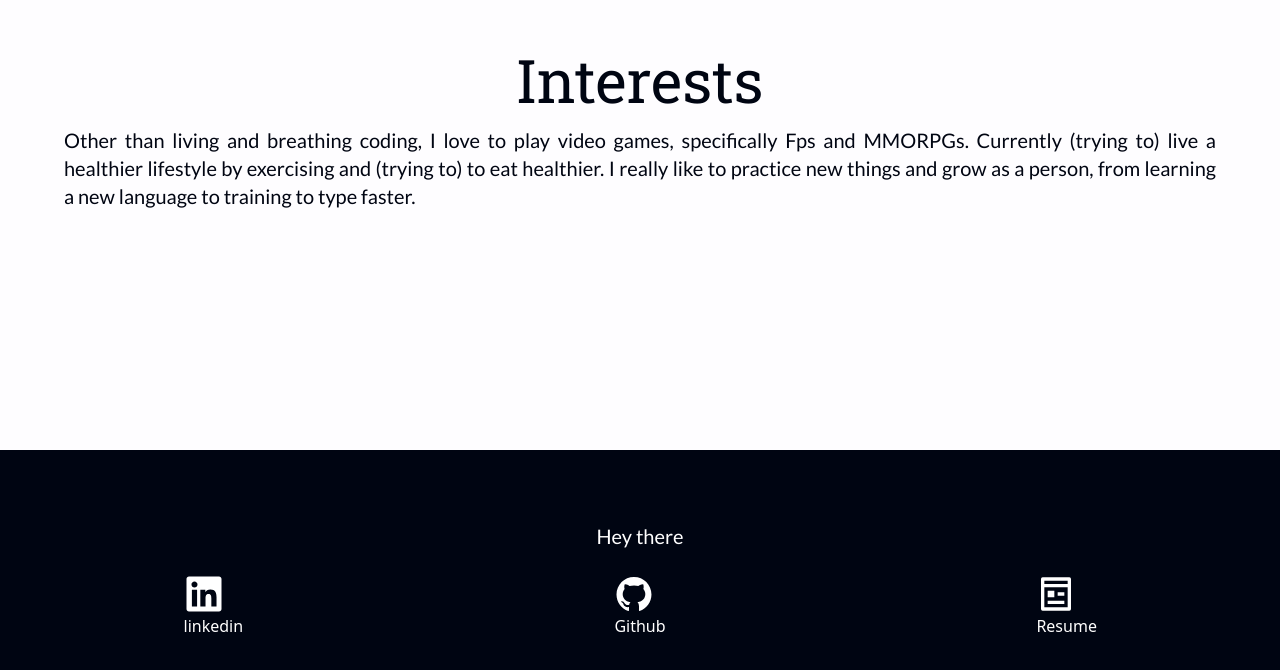
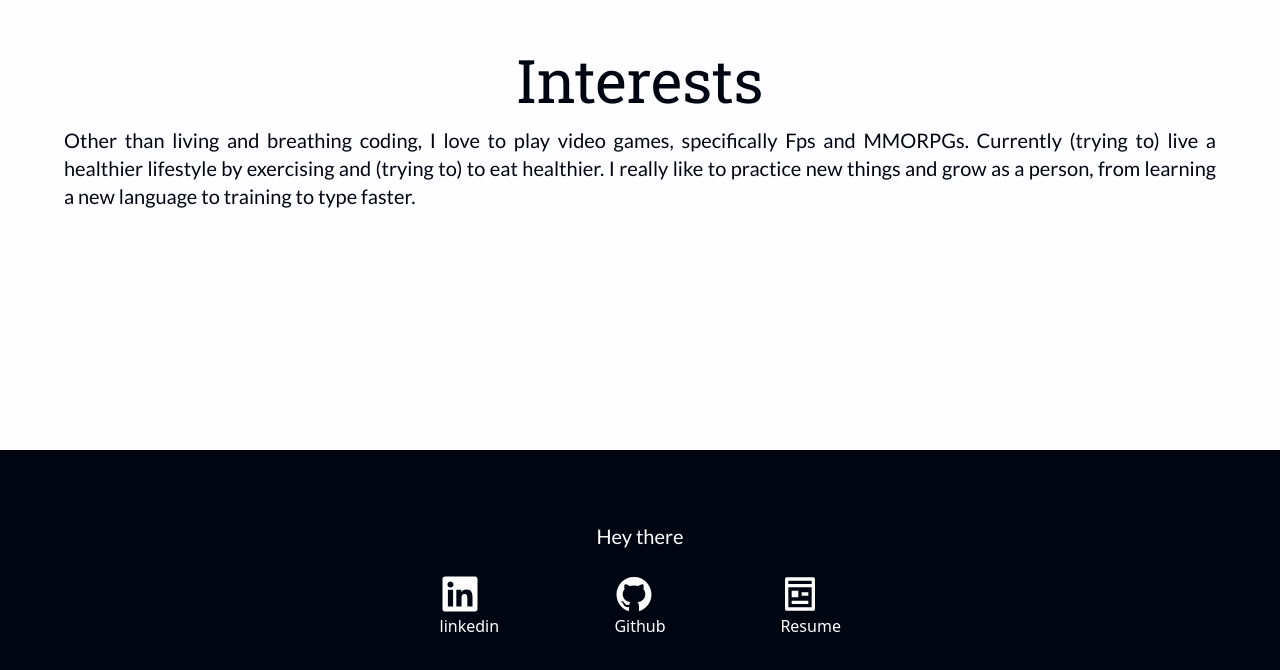
Before and after one commit to RodrigoScola/portfolio_2023, a Next.js app: page / in a window 1280 px wide. Shown: the part 3240-3910 px from the top of the page. Built offline with nearby package versions, Linux system fonts and the light colour scheme.

Commit message:
width on contact section

```diff
--- a/src/components/Contact/ContactSection.tsx
+++ b/src/components/Contact/ContactSection.tsx
@@ -94,7 +94,7 @@ export const ContactSection = () => {
 					</li> */}
 				</ul>
 			</section>
-			<section className="min-w-sm w-[50%] m-auto">
+			<section className="min-w-[300px] w-[50%] m-auto">
 				<ContactCard>
 					<p className="text-center text-4xl  w-fit m-auto rounded-xl p-4">Contact me</p>
 				</ContactCard>
--- a/src/pages/index.tsx
+++ b/src/pages/index.tsx
@@ -94,11 +94,11 @@ export default function Home() {
 					</div>
 				</m.div>
 			</LazyAnimation>
-			<div id="footer" className="flex pt-12  flex-col bg-black  z-50 text-white items-center justify-evenly">
+			<div id="footer" className="flex pt-12   flex-col bg-black  z-50 text-white items-center justify-evenly">
 				<div className="py-6">
 					<p className="font-lato text-xl">Hey there</p>
 				</div>
-				<ul className="flex justify-between flex-row w-full ">
+				<ul className="flex justify-between max-w-lg m-auto flex-row w-full ">
 					<li className="w-12 h-24 m-auto justify-center flex  max-w-md  ">
 						<a
 							href="https://www.linkedin.com/in/rodrigo-scola-2517521b6/"
```
